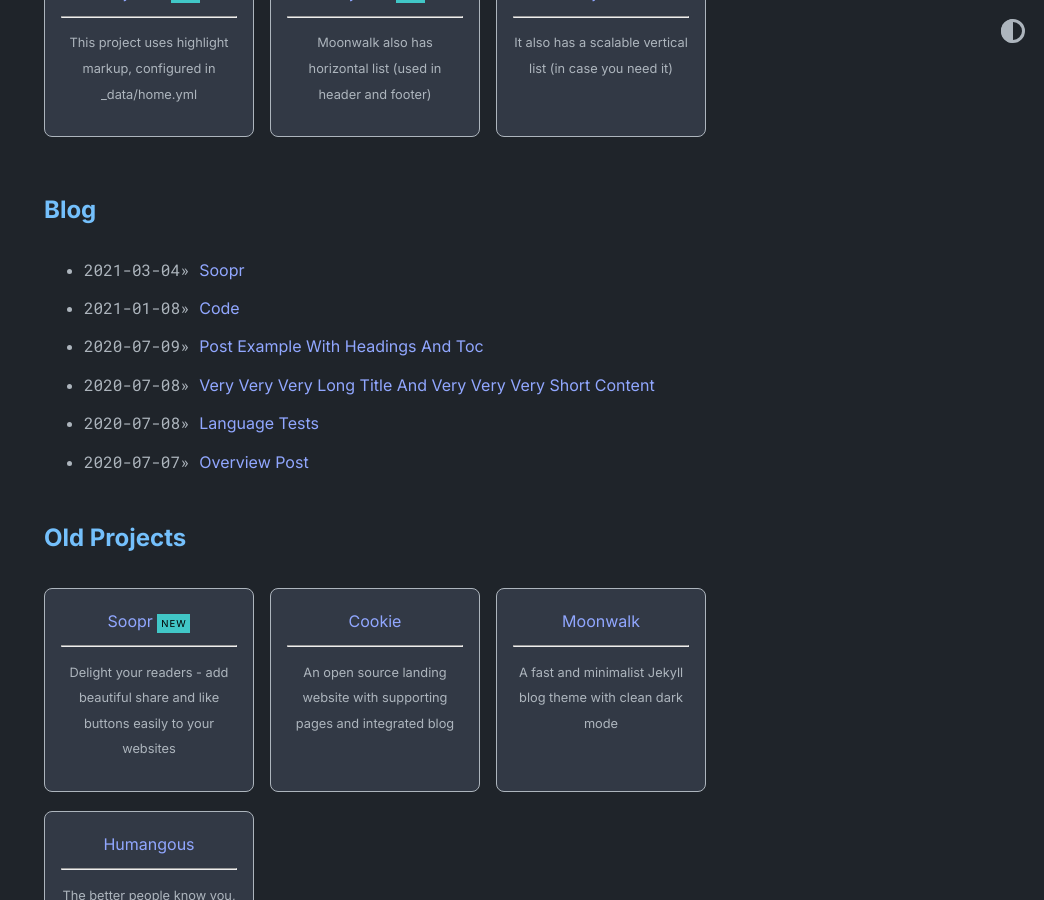
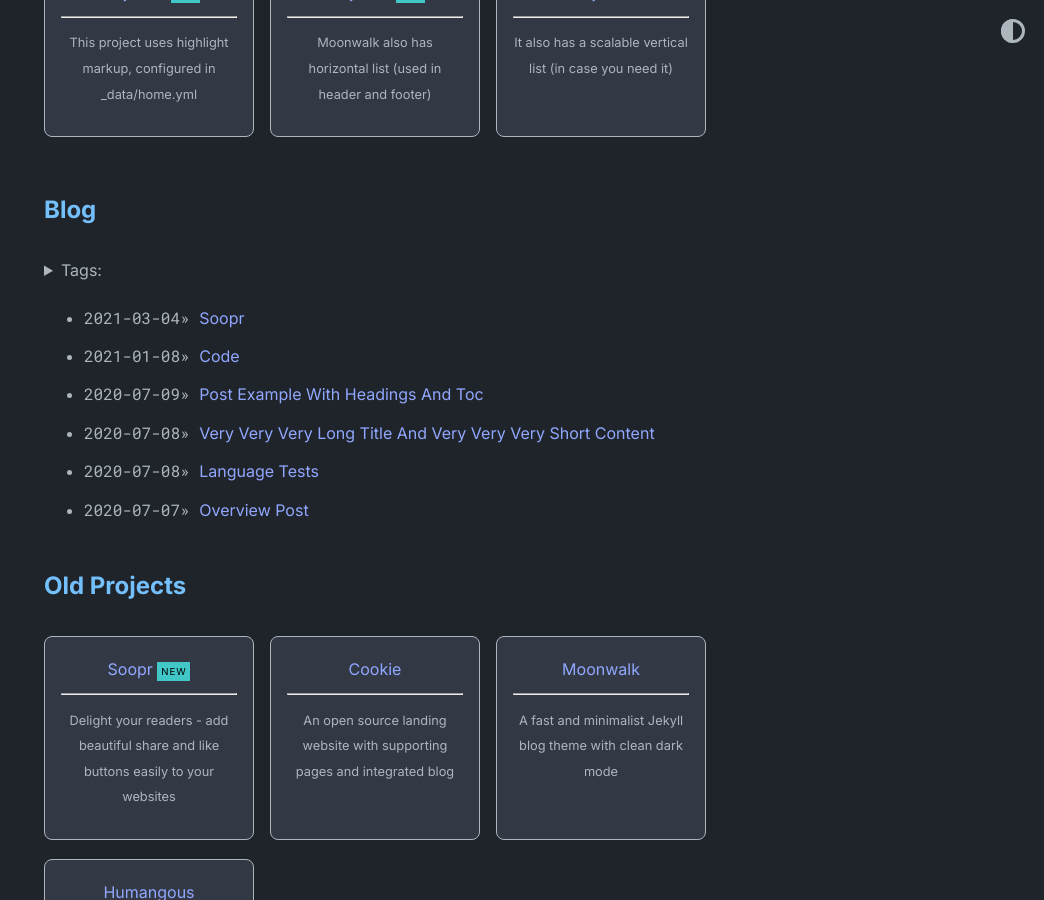
Before and after one commit to abhinavs/moonwalk, a Jekyll site: the page built from index.md, in a window 1280 px wide and 900 px high, scrolled down 678 px. Shown: the whole window, without its empty margins (236-1280 px from the left). Built offline with Jekyll 4.4.1, drawn with Linux system fonts in a browser that asks for light colours.

Commit message:
Tags improvements
Now tags are clickable and they are displayed on posts list page.

```diff
--- a/_includes/date_and_social_share.html
+++ b/_includes/date_and_social_share.html
@@ -25,7 +25,7 @@
 {% if site.theme_config.show_tags == true %}
   <div class="">
     {% for tag in page.tags %}
-    <span class="tag">{{ tag }}</span>
+    <a class="tag" href="{{ "/blog" | absolute_url }}#{{tag}}">{{ tag }}</a>
     {% endfor %}
   </div>
 {% endif %}
--- a/_includes/post_list.html
+++ b/_includes/post_list.html
@@ -1,4 +1,25 @@
 {% if site.posts.size > 0 %}
+  <details>
+    <summary>Tags:</summary>
+    <ul>
+      {% for tag in site.tags %}
+        <li>
+          <details class="tag">
+            <summary>{{ tag[0] }}</summary>
+            <span id="{{tag[0]}}">
+              <ul>
+                {% for post in tag[1] %}
+                  <li>
+                    <a href="{{ post.url | relative_url }}">{{ post.title }}</a>
+                  </li>
+                {% endfor %}
+              </ul>
+            </span>
+          </details>
+        </li>
+      {% endfor %}
+    </ul>
+  </details>
   <ul>
     {% for post in site.posts %}
       <li class="post-list-item">
```
